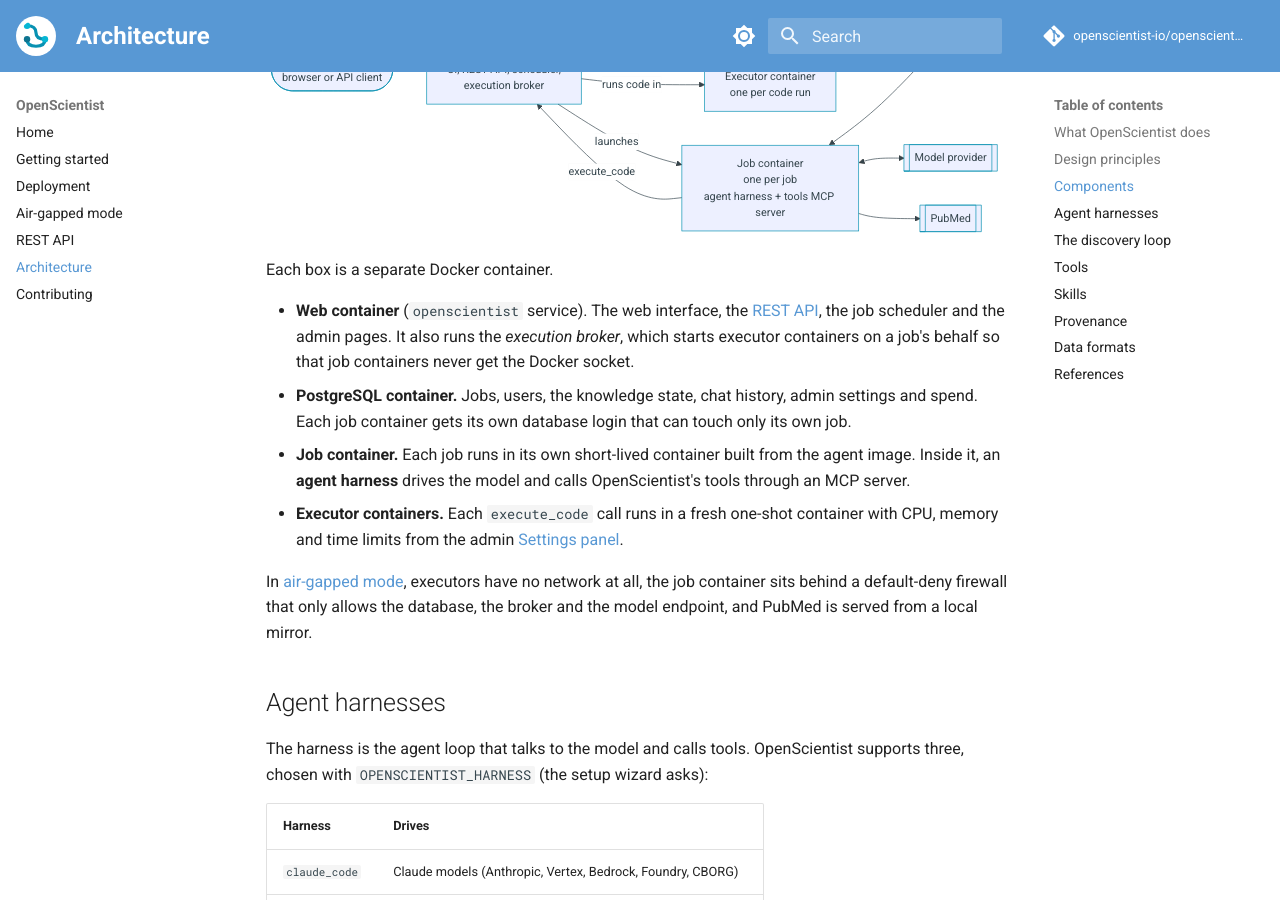
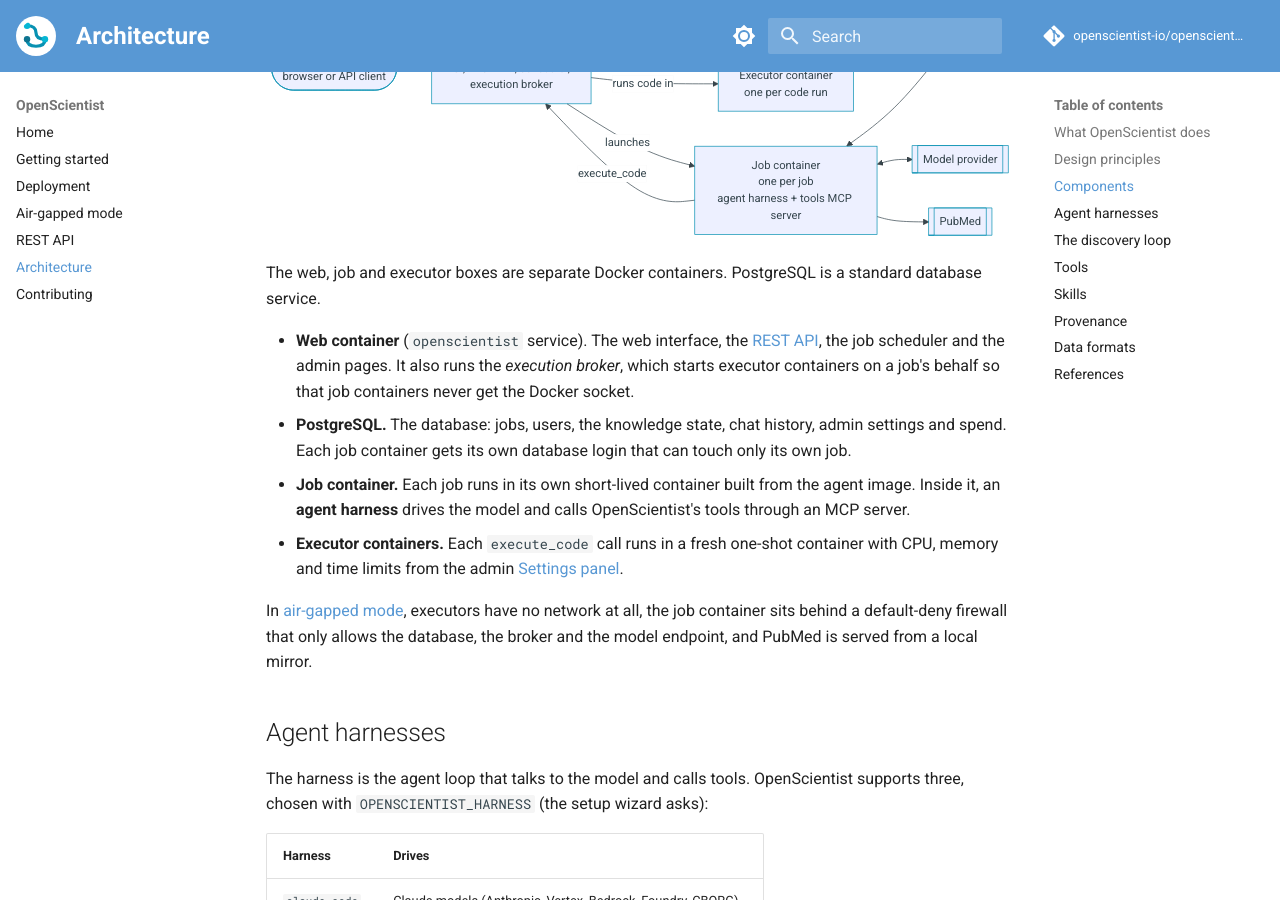
Before and after one commit to openscientist-io/openscientist-docs, an MkDocs documentation site: the page built from docs/architecture.md, in a window 1280 px wide and 900 px high, scrolled down 900 px. Built offline with MkDocs 1.6.1 and Material for MkDocs 9.7.7, drawn with Linux system fonts in a browser that asks for light colours; comment, search, counter and statistics services are not loaded.

Commit message:
Describe PostgreSQL as the database, not a container
Co-Authored-By: Claude Opus 5.5 <noreply@anthropic.com>

````diff
--- a/docs/architecture.md
+++ b/docs/architecture.md
@@ -25,7 +25,7 @@ flowchart LR
     user(["User<br/>browser or API client"]) --> web
 
     web["Web container<br/>UI, REST API, scheduler,<br/>execution broker"]
-    db[("PostgreSQL container")]
+    db[("PostgreSQL")]
     job["Job container<br/>one per job<br/>agent harness + tools MCP server"]
     exec["Executor container<br/>one per code run"]
 
@@ -41,10 +41,10 @@ flowchart LR
     job --> pubmed
 ```
 
-Each box is a separate Docker container.
+The web, job and executor boxes are separate Docker containers. PostgreSQL is a standard database service.
 
 - **Web container** (`openscientist` service). The web interface, the [REST API](api.md), the job scheduler and the admin pages. It also runs the *execution broker*, which starts executor containers on a job's behalf so that job containers never get the Docker socket.
-- **PostgreSQL container.** Jobs, users, the knowledge state, chat history, admin settings and spend. Each job container gets its own database login that can touch only its own job.
+- **PostgreSQL.** The database: jobs, users, the knowledge state, chat history, admin settings and spend. Each job container gets its own database login that can touch only its own job.
 - **Job container.** Each job runs in its own short-lived container built from the agent image. Inside it, an **agent harness** drives the model and calls OpenScientist's tools through an MCP server.
 - **Executor containers.** Each `execute_code` call runs in a fresh one-shot container with CPU, memory and time limits from the admin [Settings panel](getting-started.md#admin-settings).
 
````
